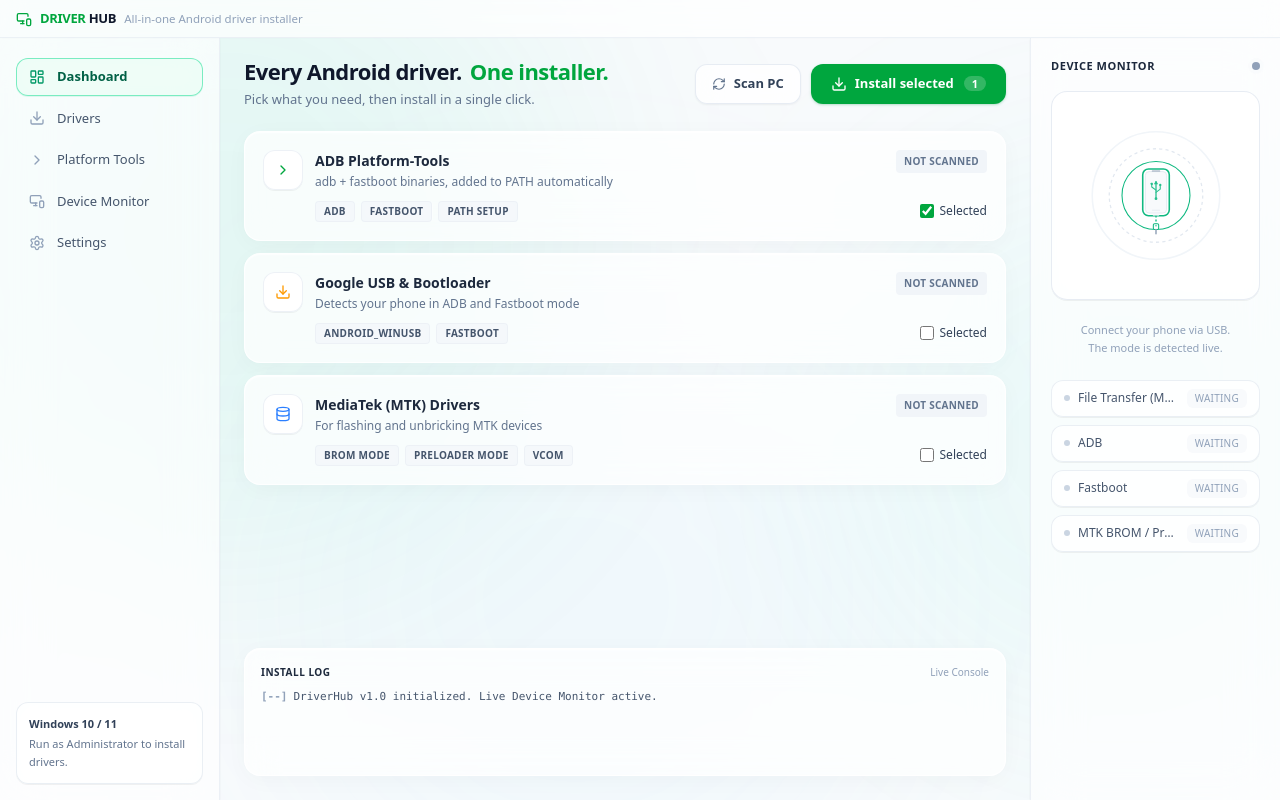
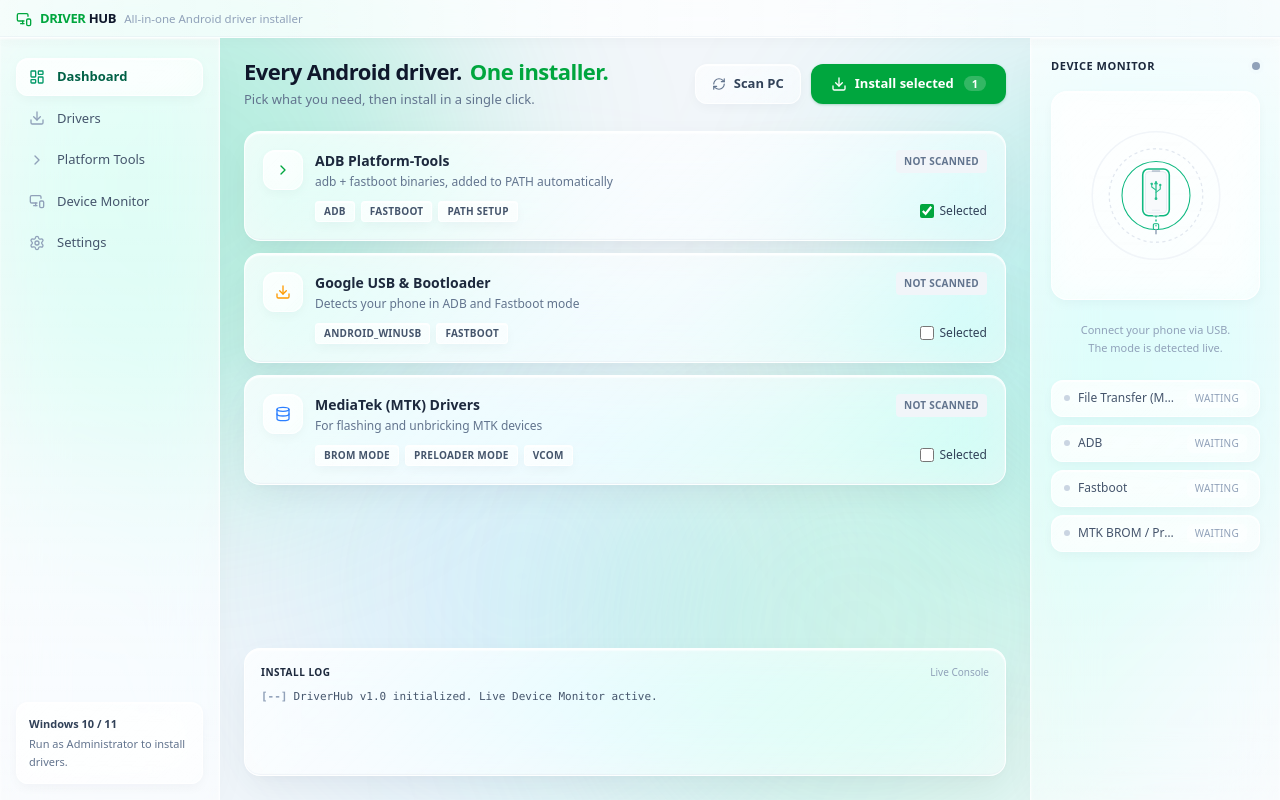
Before and after one commit to aniketlab/DriverHub, a React (Vite) app: page / in a window 1280 px wide. Built offline with nearby package versions, Linux system fonts and the light colour scheme.

Commit message:
feat(ui): visible frosted glass acrylic styling with ambient aurora refraction

```diff
--- a/src/App.jsx
+++ b/src/App.jsx
@@ -266,16 +266,21 @@
   const isAnyDeviceConnected = deviceStatus.connected;
 
   return (
-    <div className="flex flex-col h-screen w-full bg-slate-50/70 text-slate-800 overflow-hidden font-sans relative">
-      {/* Subtle Ambient Aurora Glow (Provides refractive light for the frosted glass sheen) */}
+    <div className="flex flex-col h-screen w-full bg-slate-100/80 text-slate-800 overflow-hidden font-sans relative selection:bg-emerald-500/20">
+      {/* High-End Ambient Aurora Glow (Provides refractive color depth for the frosted glass) */}
       <div className="fixed inset-0 pointer-events-none overflow-hidden z-0">
-        <div className="absolute -top-[15%] -left-[10%] w-[55vw] h-[55vw] rounded-full bg-emerald-400/8 blur-[130px]" />
-        <div className="absolute top-[20%] -right-[10%] w-[45vw] h-[45vw] rounded-full bg-teal-300/7 blur-[110px]" />
-        <div className="absolute -bottom-[15%] left-[20%] w-[50vw] h-[50vw] rounded-full bg-sky-300/6 blur-[120px]" />
+        {/* Top-Left Emerald Aurora - refracts through titlebar & left sidebar */}
+        <div className="absolute -top-[12%] -left-[8%] w-[560px] h-[560px] rounded-full bg-emerald-400/25 blur-[110px]" />
+        {/* Top-Right Teal / Cyan Aurora - refracts through device monitor & right sidebar */}
+        <div className="absolute top-[6%] -right-[8%] w-[520px] h-[520px] rounded-full bg-teal-400/22 blur-[110px]" />
+        {/* Center-Left Sky Accent - refracts through driver cards */}
+        <div className="absolute top-[42%] left-[22%] w-[480px] h-[480px] rounded-full bg-sky-300/20 blur-[120px]" />
+        {/* Bottom-Right Mint Glow */}
+        <div className="absolute -bottom-[12%] right-[12%] w-[540px] h-[540px] rounded-full bg-emerald-300/24 blur-[120px]" />
       </div>
 
       {/* 1. TOP UNIFIED TITLE BAR (Full window width, frosted glass) */}
-      <header className="h-[38px] w-full bg-white/70 backdrop-blur-md border-b border-slate-200/60 flex items-center justify-between px-4 select-none drag-region shrink-0 z-40 shadow-xs shadow-slate-900/[0.01]">
+      <header className="h-[38px] w-full glass-header flex items-center justify-between px-4 select-none drag-region shrink-0 z-40">
         <div className="flex items-center gap-2 no-drag-region">
           <MonitorSmartphone className="w-4 h-4 text-green-600 shrink-0" />
           <div className="flex items-baseline gap-2">
@@ -294,7 +299,7 @@
       {/* 2. BODY CONTAINER BELOW TITLE BAR */}
       <div className="flex flex-1 overflow-hidden h-[calc(100vh-38px)] w-full relative z-10">
         {/* LEFT SIDEBAR (Frosted Acrylic) */}
-        <div className="w-[220px] bg-white/65 backdrop-blur-xl border-r border-slate-200/60 flex flex-col justify-between p-4 pt-5 pb-4 h-full relative z-10 shadow-xs no-drag-region shrink-0">
+        <div className="w-[220px] glass-sidebar border-r border-slate-200/60 flex flex-col justify-between p-4 pt-5 pb-4 h-full relative z-10 shadow-xs no-drag-region shrink-0">
           <nav className="flex flex-col gap-1">
             <NavItem icon={LayoutDashboard} label="Dashboard" active={activeTab === 'Dashboard'} onClick={() => setActiveTab('Dashboard')} />
             <NavItem icon={Download} label="Drivers" active={activeTab === 'Drivers'} onClick={() => setActiveTab('Drivers')} />
@@ -304,7 +309,7 @@
           </nav>
 
           <div>
-            <div className="bg-white/50 backdrop-blur-md border border-slate-200/70 rounded-xl p-3 text-[11px] text-slate-500 leading-relaxed shadow-2xs">
+            <div className="glass-subcard rounded-xl p-3 text-[11px] text-slate-500 leading-relaxed shadow-2xs">
               <div className="font-semibold text-slate-700 mb-0.5">Windows 10 / 11</div>
               Run as Administrator to install drivers.
             </div>
@@ -358,7 +363,7 @@
               <button
                 onClick={handleScan}
                 disabled={isScanning || isInstalling}
-                className="h-10 px-4 bg-white/80 hover:bg-white active:scale-[0.98] backdrop-blur-md border border-slate-200/80 text-slate-700 font-semibold rounded-xl shadow-xs transition-all duration-150 text-[13px] whitespace-nowrap disabled:opacity-50 disabled:cursor-not-allowed flex items-center gap-2 cursor-pointer"
+                className="h-10 px-4 glass-subcard hover:bg-white active:scale-[0.98] text-slate-700 font-semibold rounded-xl shadow-xs transition-all duration-150 text-[13px] whitespace-nowrap disabled:opacity-50 disabled:cursor-not-allowed flex items-center gap-2 cursor-pointer"
                 title="Scan PC for installed drivers"
               >
                 {isScanning ? (
@@ -515,7 +520,7 @@
       </div>
 
       {/* RIGHT SIDEBAR: DEVICE MONITOR (Frosted Acrylic) */}
-      <div className="w-[250px] bg-white/65 backdrop-blur-xl border-l border-slate-200/60 p-5 pt-5 h-full flex flex-col relative z-10 shadow-xs no-drag-region shrink-0">
+      <div className="w-[250px] glass-sidebar border-l border-slate-200/60 p-5 pt-5 h-full flex flex-col relative z-10 shadow-xs no-drag-region shrink-0">
         <div className="flex items-center justify-between mb-4">
           <h4 className="font-semibold text-slate-800 text-[11px] uppercase tracking-wider">Device Monitor</h4>
           <span className="flex h-2 w-2 relative">
@@ -602,8 +607,8 @@
       className={cn(
         "flex items-center gap-3 px-3 py-2 rounded-xl text-[13px] transition-all duration-150 whitespace-nowrap cursor-pointer border text-left active:scale-[0.98]",
         active
-          ? "bg-emerald-50/80 backdrop-blur-md text-emerald-800 font-semibold border-emerald-300/80 shadow-2xs shadow-emerald-500/10"
-          : "border-transparent text-slate-600 font-medium hover:bg-white/60 hover:text-slate-900"
+          ? "glass-subcard text-emerald-800 font-semibold border-emerald-300/80 shadow-2xs shadow-emerald-500/10"
+          : "border-transparent text-slate-600 font-medium hover:bg-white/50 hover:text-slate-900"
       )}
     >
       <Icon className={cn("w-4 h-4 shrink-0 transition-colors", active ? "text-emerald-600" : "text-slate-400")} />
@@ -632,11 +637,11 @@
 
   return (
     <div className={cn(
-      "glass-surface rounded-2xl p-4.5 relative overflow-hidden transition-all duration-500 ease-[cubic-bezier(0.16,1,0.3,1)] shadow-xs hover:bg-white/85 hover:shadow-sm",
+      "glass-surface rounded-2xl p-4.5 relative overflow-hidden transition-all duration-500 ease-[cubic-bezier(0.16,1,0.3,1)] shadow-xs hover:border-emerald-300/80 hover:shadow-md",
       borderColor
     )}>
       <div className="flex gap-3">
-        <div className="w-10 h-10 rounded-xl bg-white/80 backdrop-blur-sm border border-slate-200/60 flex items-center justify-center shrink-0 shadow-2xs">
+        <div className="w-10 h-10 rounded-xl glass-subcard flex items-center justify-center shrink-0 shadow-2xs">
           {icon}
         </div>
 
@@ -647,7 +652,7 @@
           {tags && tags.length > 0 && (
             <div className="flex gap-1.5 mt-2.5 flex-wrap">
               {tags.map(tag => (
-                <span key={tag} className="px-2 py-0.5 bg-slate-100/70 backdrop-blur-xs text-slate-600 rounded text-[10px] font-semibold uppercase tracking-wide whitespace-nowrap border border-slate-200/40">
+                <span key={tag} className="px-2 py-0.5 glass-subcard text-slate-600 rounded text-[10px] font-semibold uppercase tracking-wide whitespace-nowrap">
                   {tag}
                 </span>
               ))}
@@ -721,10 +726,10 @@
     <div className={cn(
       "flex items-center justify-between px-3 py-2 rounded-xl border transition-all duration-300 shadow-2xs",
       connected
-        ? "bg-emerald-50/60 backdrop-blur-md border-emerald-200/80 text-emerald-950"
+        ? "bg-emerald-50/70 backdrop-blur-md border-emerald-200/80 text-emerald-950"
         : isMissingDriver
           ? "bg-amber-50/70 backdrop-blur-md border-amber-300/80 text-amber-950"
-          : "bg-white/60 backdrop-blur-md border-slate-200/70 text-slate-600"
+          : "glass-subcard text-slate-600"
     )}>
       <div className="flex items-center gap-2 min-w-0 pr-2">
         <span className={cn(
@@ -743,7 +748,7 @@
           ? "text-emerald-700 bg-white border border-emerald-200/60 shadow-2xs"
           : isMissingDriver
             ? "text-amber-800 bg-amber-100/80 border border-amber-300 shadow-2xs"
-            : "text-slate-400 bg-slate-50"
+            : "text-slate-400 bg-white/40"
       )}>
         {connected ? 'CONNECTED' : isMissingDriver ? 'DRIVER MISSING' : 'WAITING'}
       </span>
@@ -754,7 +759,7 @@
 function DeviceMonitorVisual({ connected, mode, brand, model, hasError }) {
   if (!connected) {
     return (
-      <div className="rounded-2xl aspect-square w-full flex items-center justify-center relative mb-3.5 transition-all duration-500 overflow-hidden border border-slate-200/80 bg-white/70 backdrop-blur-md shadow-2xs">
+      <div className="rounded-2xl aspect-square w-full flex items-center justify-center relative mb-3.5 transition-all duration-500 overflow-hidden glass-subcard shadow-2xs">
         <svg viewBox="0 0 160 160" className="w-full h-full max-w-[170px] relative z-10">
           {/* Symmetrical Theme Guide Rings */}
           <circle cx="80" cy="80" r="60" fill="none" stroke="#F1F5F9" strokeWidth="1.5" />
@@ -825,7 +830,7 @@
       "rounded-2xl aspect-square w-full flex items-center justify-center relative mb-3.5 transition-all duration-500 overflow-hidden shadow-xs",
       hasError
         ? "border border-amber-300/80 bg-gradient-to-b from-amber-50/70 via-white/80 to-amber-50/40 backdrop-blur-md"
-        : "border border-emerald-200/90 bg-gradient-to-b from-emerald-50/60 via-white/80 to-emerald-50/40 backdrop-blur-md"
+        : "glass-surface border-emerald-200/90"
     )}>
       {/* Ambient Radial Halo */}
       <div className={cn(
--- a/src/index.css
+++ b/src/index.css
@@ -26,27 +26,55 @@
   -webkit-app-region: no-drag;
 }
 
-/* --- Contemporary Frosted Glass (Mica / Acrylic) Effect --- */
+/* --- High-End Frosted Glass (Windows 11 Mica / Acrylic & macOS) --- */
 .glass-surface {
-  background: rgba(255, 255, 255, 0.72);
-  backdrop-filter: blur(16px);
-  -webkit-backdrop-filter: blur(16px);
+  background: linear-gradient(135deg, rgba(255, 255, 255, 0.78) 0%, rgba(255, 255, 255, 0.52) 100%);
+  backdrop-filter: blur(24px) saturate(190%);
+  -webkit-backdrop-filter: blur(24px) saturate(190%);
   border: 1px solid rgba(255, 255, 255, 0.85);
-  box-shadow: 0 4px 24px -2px rgba(15, 23, 42, 0.035), inset 0 1px 1.5px 0 rgba(255, 255, 255, 0.9);
+  box-shadow:
+    0 12px 36px -4px rgba(15, 23, 42, 0.06),
+    0 4px 12px -2px rgba(15, 23, 42, 0.03),
+    inset 0 1.5px 1.5px 0 rgba(255, 255, 255, 0.95),
+    inset 0 -1px 1px 0 rgba(226, 232, 240, 0.4);
 }
 
 .glass-panel {
-  background: rgba(255, 255, 255, 0.68);
-  backdrop-filter: blur(14px);
-  -webkit-backdrop-filter: blur(14px);
-  border: 1px solid rgba(226, 232, 240, 0.75);
-  box-shadow: 0 2px 12px -2px rgba(15, 23, 42, 0.025), inset 0 1px 1px 0 rgba(255, 255, 255, 0.85);
+  background: linear-gradient(135deg, rgba(255, 255, 255, 0.72) 0%, rgba(255, 255, 255, 0.48) 100%);
+  backdrop-filter: blur(24px) saturate(180%);
+  -webkit-backdrop-filter: blur(24px) saturate(180%);
+  border: 1px solid rgba(255, 255, 255, 0.8);
+  box-shadow:
+    0 8px 24px -2px rgba(15, 23, 42, 0.05),
+    inset 0 1.5px 1.5px 0 rgba(255, 255, 255, 0.9);
 }
 
 .glass-subcard {
-  background: rgba(248, 250, 252, 0.6);
-  backdrop-filter: blur(8px);
-  -webkit-backdrop-filter: blur(8px);
-  border: 1px solid rgba(226, 232, 240, 0.65);
-  box-shadow: inset 0 1px 1px 0 rgba(255, 255, 255, 0.6);
+  background: linear-gradient(135deg, rgba(255, 255, 255, 0.68) 0%, rgba(255, 255, 255, 0.46) 100%);
+  backdrop-filter: blur(16px) saturate(170%);
+  -webkit-backdrop-filter: blur(16px) saturate(170%);
+  border: 1px solid rgba(255, 255, 255, 0.8);
+  box-shadow:
+    0 4px 12px -1px rgba(15, 23, 42, 0.04),
+    inset 0 1px 1px 0 rgba(255, 255, 255, 0.95);
 }
+
+.glass-sidebar {
+  background: linear-gradient(180deg, rgba(255, 255, 255, 0.76) 0%, rgba(255, 255, 255, 0.58) 100%);
+  backdrop-filter: blur(30px) saturate(190%);
+  -webkit-backdrop-filter: blur(30px) saturate(190%);
+  border-color: rgba(255, 255, 255, 0.65);
+  box-shadow:
+    0 10px 40px -10px rgba(15, 23, 42, 0.05),
+    inset 0 1px 2px 0 rgba(255, 255, 255, 0.95);
+}
+
+.glass-header {
+  background: linear-gradient(90deg, rgba(255, 255, 255, 0.82) 0%, rgba(255, 255, 255, 0.68) 100%);
+  backdrop-filter: blur(28px) saturate(190%);
+  -webkit-backdrop-filter: blur(28px) saturate(190%);
+  border-bottom: 1px solid rgba(255, 255, 255, 0.7);
+  box-shadow:
+    0 2px 14px 0 rgba(15, 23, 42, 0.03),
+    inset 0 -1px 0 0 rgba(226, 232, 240, 0.4);
+}
```
Also changed, not shown: src/components/DeviceMonitorPage.jsx (+4 -4 lines).
